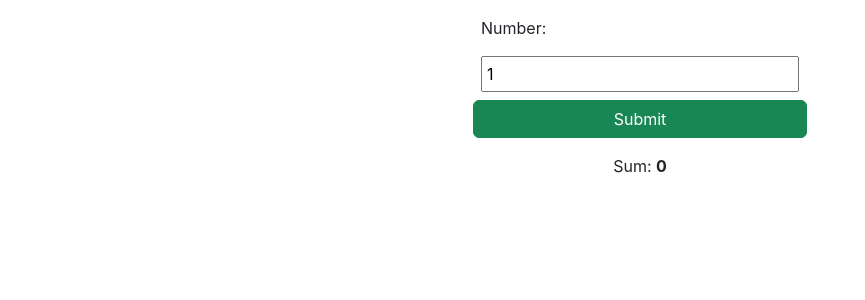
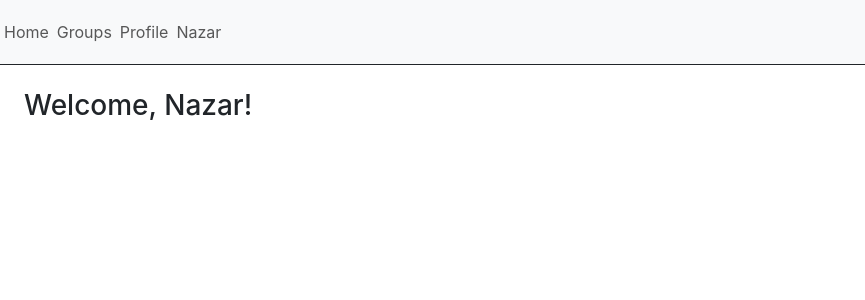
Before and after one commit to RudovichNazar23/ReactLearning, a React (Create React App) app in the folder functional-components/: page / in a window 1280 px wide. Shown: the top 300 px of the page, without its empty margins (0-865 px from the left). Built offline with nearby package versions, Linux system fonts and the light colour scheme.

Commit message:
added example of resolving values across many react components

```diff
--- a/functional-components/src/App.js
+++ b/functional-components/src/App.js
@@ -1,11 +1,14 @@
 import { Fragment, useState } from 'react';
 import './App.css';
-import NaturalSum from './components/UncontrolledInput';
-
+import DashBoard from './components/DashBoard';
 
 function App() {
+  const name = "Nazar"
+
   return (
-      <NaturalSum />
+      <div className="">
+          <DashBoard name={name}  />
+      </div>
   );
 }
 
--- /dev/null
+++ b/functional-components/src/components/DashBoard.js
@@ -0,0 +1,13 @@
+import MainGreet from "./MainGreet";
+import NavBar from "./NavBar";
+
+function DashBoard({ name, iconLink }){
+    return (
+        <>
+            <NavBar name={name} />
+            <MainGreet name={name} />
+        </>
+    )
+};
+
+export default DashBoard;
--- /dev/null
+++ b/functional-components/src/components/MainGreet.js
@@ -0,0 +1,18 @@
+function Welcome({ name }){
+    return (
+        <section>
+            <h3>Welcome, {name}!</h3>
+        </section>
+    )
+}
+
+
+function MainGreet({ name, }){
+    return (
+        <main className="m-3 p-2">
+            <Welcome name={name}></Welcome>
+        </main>
+    );
+}
+
+export default MainGreet;
--- /dev/null
+++ b/functional-components/src/components/NavBar.js
@@ -0,0 +1,17 @@
+import NavBarLink from "./NavBarLink";
+import ProfileButton from "./ProfileButton";
+
+function NavBar({ name }) {
+    return (
+    <nav className="navbar navbar-light bg-light border-bottom border-dark">
+        <ul className="navbar-nav d-flex flex-row">
+            <NavBarLink>Home</NavBarLink>
+            <NavBarLink>Groups</NavBarLink>
+            <NavBarLink>Profile</NavBarLink>
+            <ProfileButton name={name}></ProfileButton>
+        </ul>
+    </nav>
+    );
+}
+
+export default NavBar;
--- /dev/null
+++ b/functional-components/src/components/NavBarLink.js
@@ -0,0 +1,10 @@
+
+function NavBarLink({ children }){
+    return (
+        <a className="nav-link m-1">
+            {children}
+        </a>
+    );
+}
+
+export default NavBarLink;
--- /dev/null
+++ b/functional-components/src/components/ProfileButton.js
@@ -0,0 +1,10 @@
+
+function ProfileButton({ name }) {
+    return (
+        <a className="nav-link m-1">
+            {name}
+        </a>
+    )
+}
+
+export default ProfileButton;
```
Also changed, not shown: functional-components/public/user.png (added).
